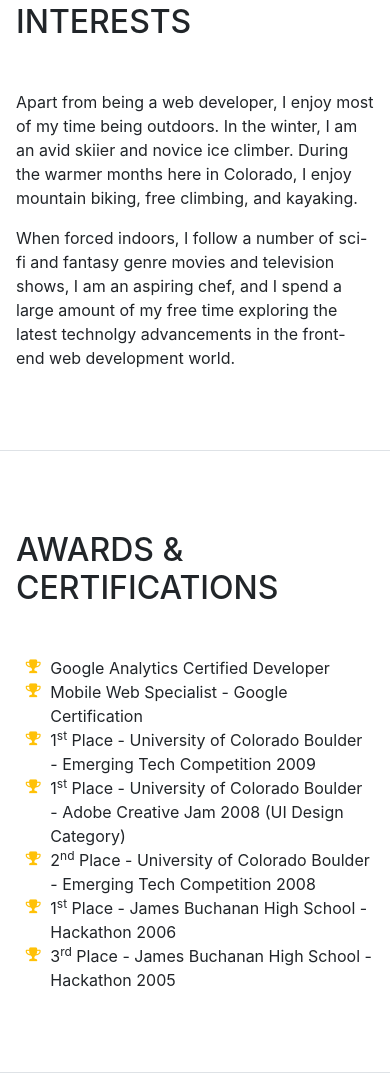
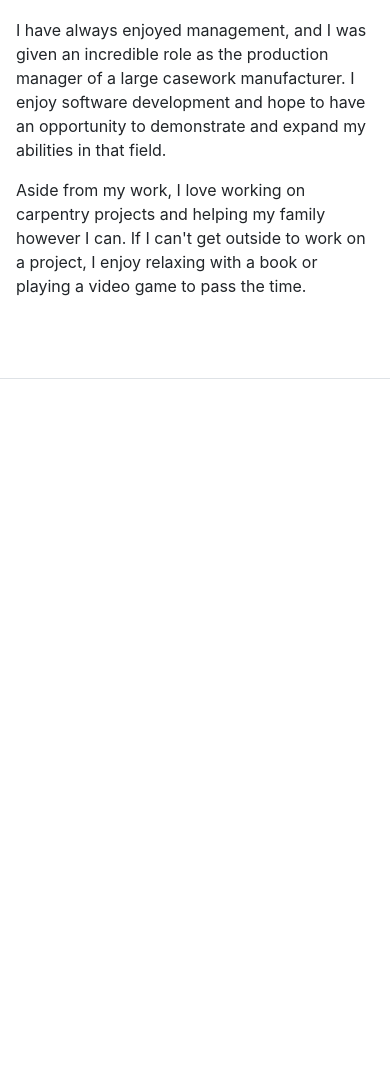
Before and after one commit to ryancmcmichael/ryancmcmichael.github.io, a website with bundled scripts: page index.html in a window 390 px wide. Shown: the part 3553-4626 px from the top of the page. After the commit the page ends 3932 px from the top, so only its background shows below. Built offline with nearby package versions, Linux system fonts and the light colour scheme; a web font is replaced by a local one.

Commit message:
Update index.html

```diff
--- a/index.html
+++ b/index.html
@@ -182,9 +182,6 @@
             <li class="list-inline-item">
               <i class="devicons devicons-bootstrap"></i>
             </li>
-            <li class="list-inline-item">
-              <i class="devicons devicons-wordpress"></i>
-            </li>
           </ul>
 
           <div class="subheading mb-3">Workflow</div>
@@ -194,13 +191,13 @@
               Date-Driven Production</li>
             <li>
               <i class="fa-li fa fa-check"></i>
-              Project Management &amp; Debugging</li>
+              Project Management</li>
             <li>
               <i class="fa-li fa fa-check"></i>
               Cross Functional Teams</li>
             <li>
               <i class="fa-li fa fa-check"></i>
-              Agile Development &amp; Scrum</li>
+              Agile Development</li>
           </ul>
         </div>
       </section>
@@ -208,43 +205,8 @@
       <section class="resume-section p-3 p-lg-5 d-flex flex-column" id="interests">
         <div class="my-auto">
           <h2 class="mb-5">Interests</h2>
-          <p>Apart from being a web developer, I enjoy most of my time being outdoors. In the winter, I am an avid skiier and novice ice climber. During the warmer months here in Colorado, I enjoy mountain biking, free climbing, and kayaking.</p>
-          <p class="mb-0">When forced indoors, I follow a number of sci-fi and fantasy genre movies and television shows, I am an aspiring chef, and I spend a large amount of my free time exploring the latest technolgy advancements in the front-end web development world.</p>
-        </div>
-      </section>
-
-      <section class="resume-section p-3 p-lg-5 d-flex flex-column" id="awards">
-        <div class="my-auto">
-          <h2 class="mb-5">Awards &amp; Certifications</h2>
-          <ul class="fa-ul mb-0">
-            <li>
-              <i class="fa-li fa fa-trophy text-warning"></i>
-              Google Analytics Certified Developer</li>
-            <li>
-              <i class="fa-li fa fa-trophy text-warning"></i>
-              Mobile Web Specialist - Google Certification</li>
-            <li>
-              <i class="fa-li fa fa-trophy text-warning"></i>
-              1<sup>st</sup>
-              Place - University of Colorado Boulder - Emerging Tech Competition 2009</li>
-            <li>
-              <i class="fa-li fa fa-trophy text-warning"></i>
-              1<sup>st</sup>
-              Place - University of Colorado Boulder - Adobe Creative Jam 2008 (UI Design Category)</li>
-            <li>
-              <i class="fa-li fa fa-trophy text-warning"></i>
-              2<sup>nd</sup>
-              Place - University of Colorado Boulder - Emerging Tech Competition 2008</li>
-            <li>
-            <li>
-              <i class="fa-li fa fa-trophy text-warning"></i>
-              1<sup>st</sup>
-              Place - James Buchanan High School - Hackathon 2006</li>
-            <li>
-              <i class="fa-li fa fa-trophy text-warning"></i>
-              3<sup>rd</sup>
-              Place - James Buchanan High School - Hackathon 2005</li>
-          </ul>
+          <p>I have always enjoyed management, and I was given an incredible role as the production manager of a large casework manufacturer. I enjoy software development and hope to have an opportunity to demonstrate and expand my abilities in that field.</p>
+          <p class="mb-0">Aside from my work, I love working on carpentry projects and helping my family however I can. If I can't get outside to work on a project, I enjoy relaxing with a book or playing a video game to pass the time.</p>
         </div>
       </section>
 
```
